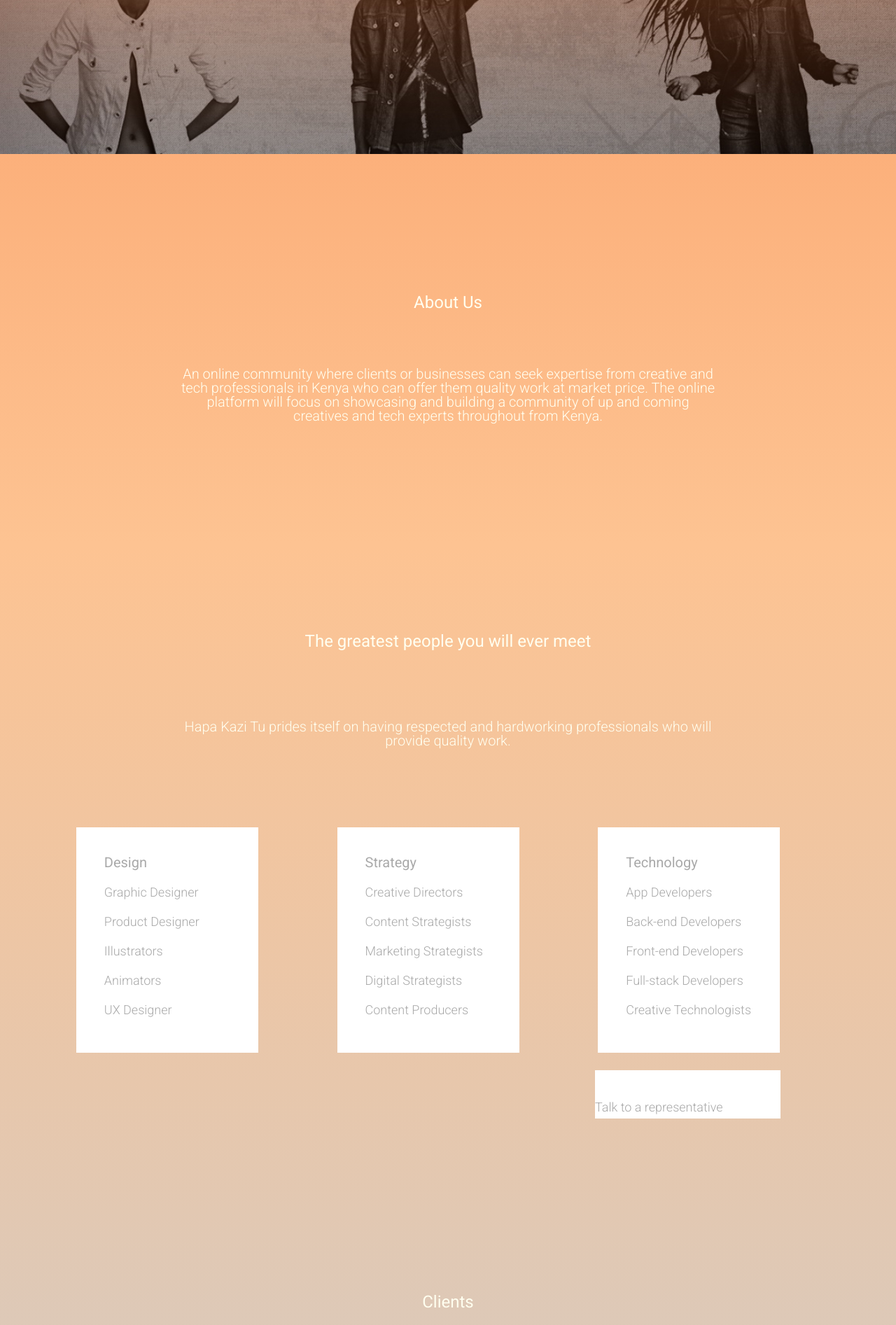
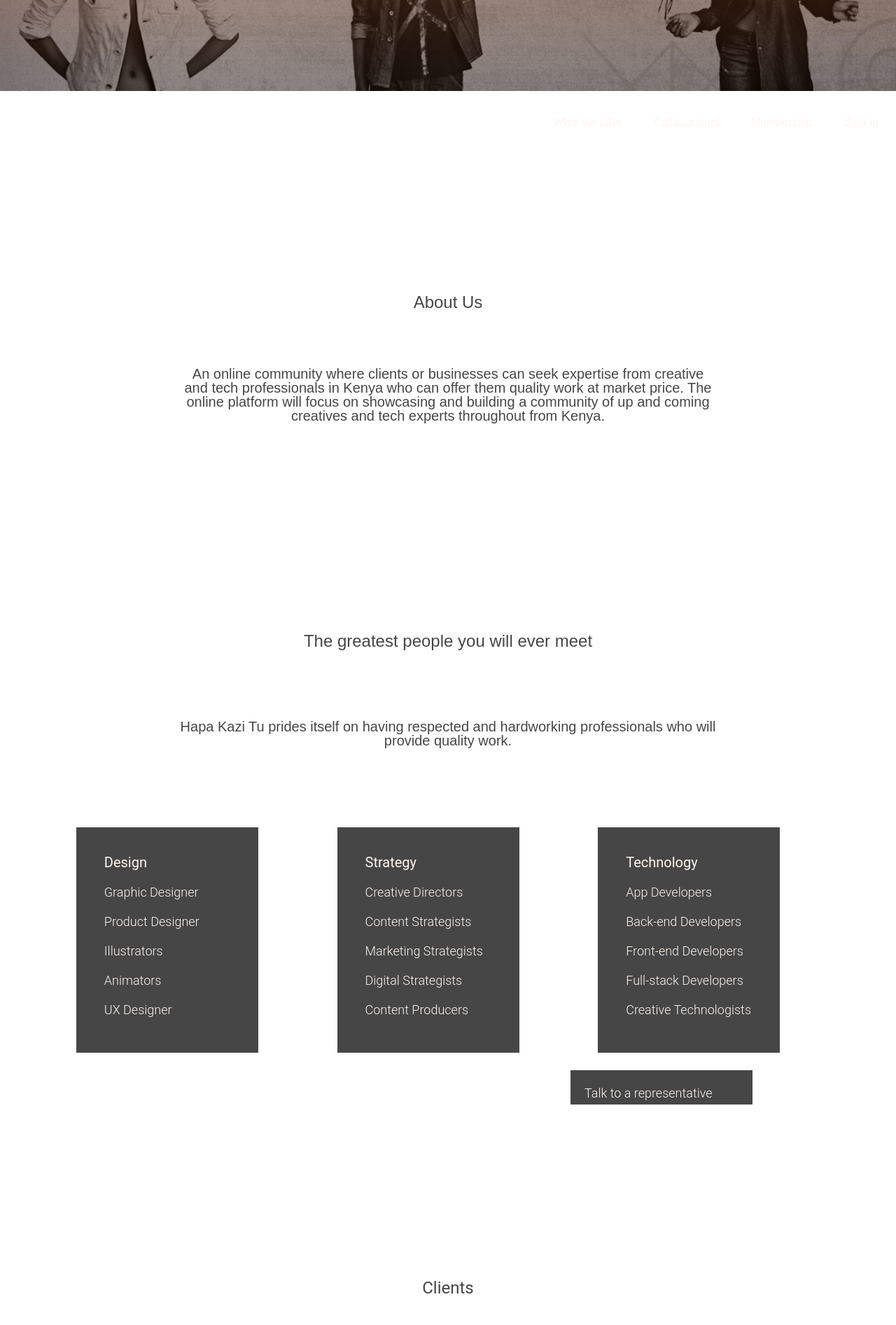
Before and after one commit to Brigitem/html5-boilerplate-master, a website: page src/index.html in a window 1280 px wide. Shown: the part 580-2473 px from the top of the page at 70% size. Drawn offline with Linux system fonts and the light colour scheme; a web font is replaced by a local one.

Commit message:
Change of colour update, request chat advances

```diff
--- a/src/css/main.css
+++ b/src/css/main.css
@@ -143,14 +143,45 @@
     display: block;
 }
 */
+
+/* Load custom fonts */
+
+/*
+@font-face {
+font-family: 'Avenir Next LT Pro Demi';
+font-style: normal;
+font-weight: normal;
+src: local('Avenir Next LT Pro Demi'), url('../fonts/AvenirNextLTPro-Demi.woff') format('woff');
+}
+
+
+@font-face {
+font-family: 'Avenir Next LT Pro Heavy Condensed';
+font-style: normal;
+font-weight: normal;
+src: local('Avenir Next LT Pro Heavy Condensed'), url('../fonts/AvenirNextLTPro-HeavyCn.woff') format('woff');
+}
+
+
+@font-face {
+font-family: 'Avenir Next LT Pro Regular';
+font-style: normal;
+font-weight: normal;
+src: local('Avenir Next LT Pro Regular'), url('../fonts/AvenirNextLTPro-Regular.woff') format('woff');
+}*/
+
+
+
 body {
-   font-family: 'Roboto', sans-serif;
-   background: #a90329;
+    font-family: 'Roboto', sans-serif;
+   /*background: #a90329;
     background: -moz-linear-gradient(top, #a90329 0%, #8f0222 44%, #6d0019 100%);
     background: -webkit-linear-gradient(top, #a90329 0%,#8f0222 44%,#6d0019 100%);
-    background: linear-gradient(to bottom, #FA955A 0%,#fdc392 44%, #ccc 100%);
+    background: linear-gradient(to bottom, #FA955A 0%,#fdc392 44%, #ccc 100%);*/
+    /*background: #464646;*/
     filter: progid:DXImageTransform.Microsoft.gradient( startColorstr='#a90329', endColorstr='#6d0019',GradientType=0 );
     font-weight: 300;
+
 }
 
 header {
@@ -165,23 +196,26 @@
 }
 
 h1{
+    color: #FDF6F1;
     font-size: 30px;
     text-align: left;
     padding-top: 30px;
     padding-left: 30px;
-    color: ivory;
 }
 
 h2{
-    color: ivory;
-    font-size: 24px;
+    color: #FDF6F1;
+    font-size: 36px;
     padding-top: 80px;
+    margin-right: 60%;
     padding-left: 30px;
 }
 
 /* navigation styles */
 nav {
 /*    position: absolute;*/
+    font-family: 'Avenir Next LT Pro Regular', sans-serif;
+    color: #FDF6F1;
     right: 0;
 }
 
@@ -199,16 +233,17 @@
 }
 
 nav li a{
-    color: ivory;
+    color: #FDF6F1;
     text-decoration: none;
 }
 
 nav li a:hover{
-    color: lightgray;
+    color: #464646;
 }
 
 article{
-    color: ivory;
+    font-family: 'Avenir Next LT Pro Regular', sans-serif;
+    color: #FDF6F1;
     text-align:center;
     font-size: 20px;
     margin: 0 20%;
@@ -217,21 +252,21 @@
 }
 
 article h3{
-    color: ivory;
     font-size: 24px;
     margin-bottom: 80px;
     font-weight: 400;
 }
 
+
 h3{
-    color: ivory;
+    color: #464646;
     font-size: 24px;
     font-weight: 400;
     text-align: center;
 }
 
 h4{
-    color: ivory;
+    color: #464646;
     font-size: 24px;
     text-align: center;
     margin-bottom: 100px;
@@ -240,11 +275,12 @@
 }
 
 article p{
+    color: #464646;
     padding-bottom: 0;
 }
 
 section{
-    color: ivory;
+    color: #464646;
 }
 
 
@@ -289,8 +325,9 @@
     height: 280px;
     margin-left: 8.5%;
     margin-top: 5%;
-    background: white;
+    background: #464646;
     display: inline-block;
+    color: #FDF6F1;
     padding-top: 40px;
     padding-left: 40px;
     position: relative;
@@ -298,30 +335,36 @@
 
 
 section.grid div.grid-item div.hover{
+    font-family: 'Avenir Next LT Pro Regular', sans-serif;
     display: none;
     position: absolute;
     top: 0;
     left: 0;
-    background: white;
+    background: #464646;
     width: 100%;
     height: 100%;
 }
 
 
 section.grid div.grid-item div.hover.active{
+    image: url('../img/graphic1.jpg');
     display: block;
+    color: white;
 }
 
 div.boxed{
-    background-color: white;
-    width: 265px;
+    background-color: #464646;
+    width: 240px;
     height: 47px;
     margin-top: 25px;
-    margin-left: 850px;
+    margin-left: 815px;
+    padding-left: 20px;
+    padding-top: 0;
+    image: url('../img/chatbox.png');
 }
 
 section div {
-    color: darkgrey;
+    color: #FDF6F1;
     font-size: 20px;
     padding-top: 20px;
     padding-bottom: 2px;
@@ -352,7 +395,6 @@
 }
 
 footer{
-    background-color: white;
     width: 100%;
     height: 100px;
 }
@@ -375,7 +417,7 @@
 }
 
 footer ul a:hover{
-    color: ivory;
+    color: #F7955C;
 }
 
 footer a{
--- a/src/index.html
+++ b/src/index.html
@@ -10,7 +10,7 @@
     <link rel="apple-touch-icon" href="apple-touch-icon.png">
     <!-- Place favicon.ico in the root directory -->
 
-    <link href="https://fonts.googleapis.com/css?family=Roboto:300,400" rel="stylesheet">
+    <link href="httpsnav://fonts.googleapis.com/css?family=Roboto:300,400" rel="stylesheet">
 
     <link rel="stylesheet" href="css/main.css">
     <script src="js/vendor/modernizr-2.8.3.min.js"></script>
@@ -21,6 +21,12 @@
             <![endif]-->
 
             <!-- Structural Elements -->
+            <header>
+                <h1>KIVUKO</h1>
+                <img src="KIVUKO_logo.pdf">
+                <h2>Find the ideal collaborators for your project</h2>
+                <div class="square"></div>
+            </header>
 
             <nav>
                 <ul>
@@ -30,12 +36,6 @@
                     <li><a href="#/SignIn">Sign In</a></li>
                 </ul>
             </nav>
-
-            <header>
-                <h1>KIVUKO</h1>
-                <h2>Find the ideal collaborators for your project</h2>
-                <div class="square"></div>
-            </header>
 
 
             <!--<section class="video">
@@ -72,7 +72,9 @@
                         <li>UX Designer</li>
                     </ul>
                     <div class="hover graphic">
-                        1
+                        Graphic Designer
+                        <p>The art or skill of combining text and pictures in advertisments, magazines or books.</p>
+                        <img src="img/graphic1.jpg">
                     </div>
                     <div class="hover product">
                         2
@@ -108,6 +110,7 @@
                 <div class="boxed">
                     <ul>
                         <li>Talk to a representative<li>
+                        <img src="img/chatbox.png">
                     </ul>
                 </div>
             </section>
@@ -134,8 +137,7 @@
                         <li><a href="#/Privacy">Privacy</a></li>
                         <li><a href="#/FAQs">FAQs</a></li>
                         <a href="https://www.instagram.com/">
-                            <img src="img/instagram.png">
-                        </a>
+                            <img src="img/instagram.png"></a>
                         <a href="https://www.facebook.com/">
                             <img src="img/facebook.png"></a>
                         <a href="https://www.linkedin.com/"><img src="img/linkedin.png"></a>
```
Also changed, not shown: src/fonts/AvenirNextLTPro-Demi.woff (added), src/fonts/AvenirNextLTPro-HeavyCn.woff (added), src/fonts/AvenirNextLTPro-Regular.woff (added), src/img/graphic1.jpg (added), src/img/graphic2.jpg (added), 1 other file.
